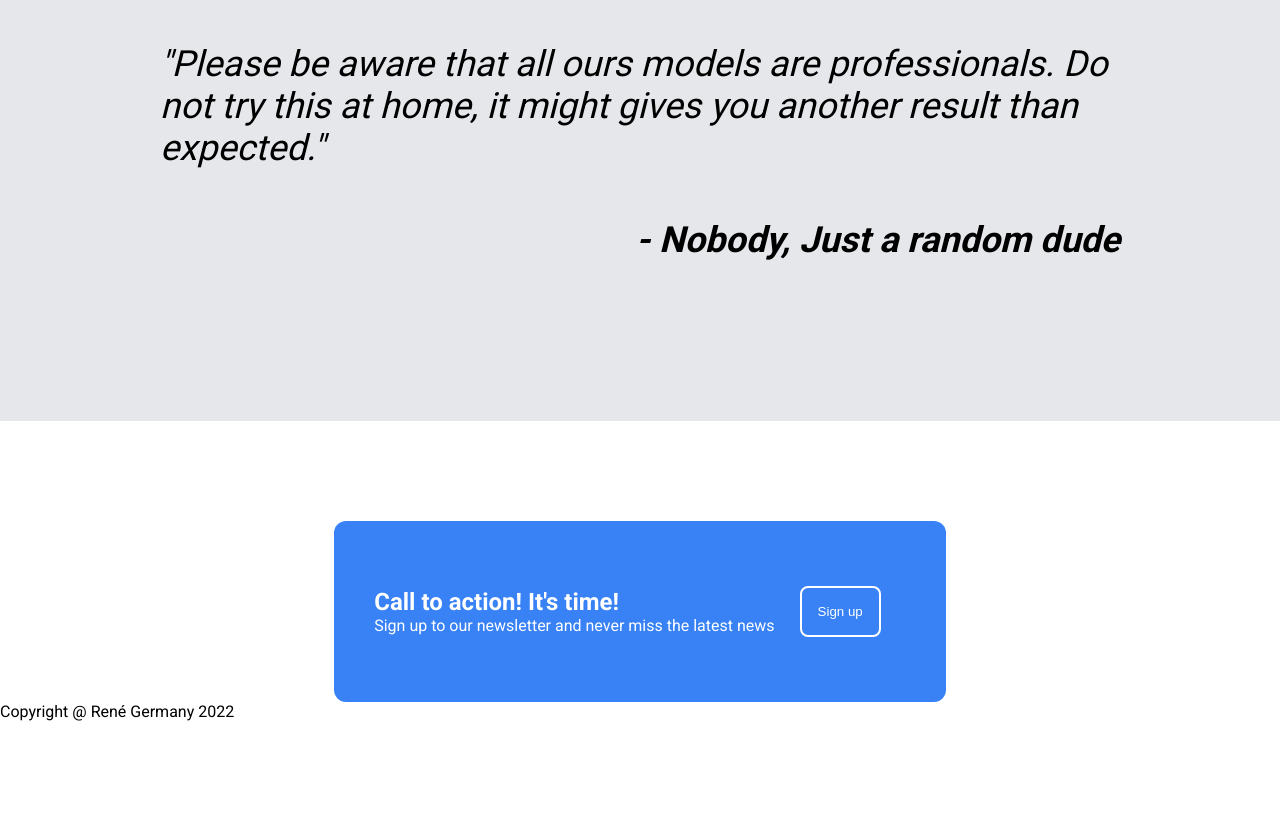
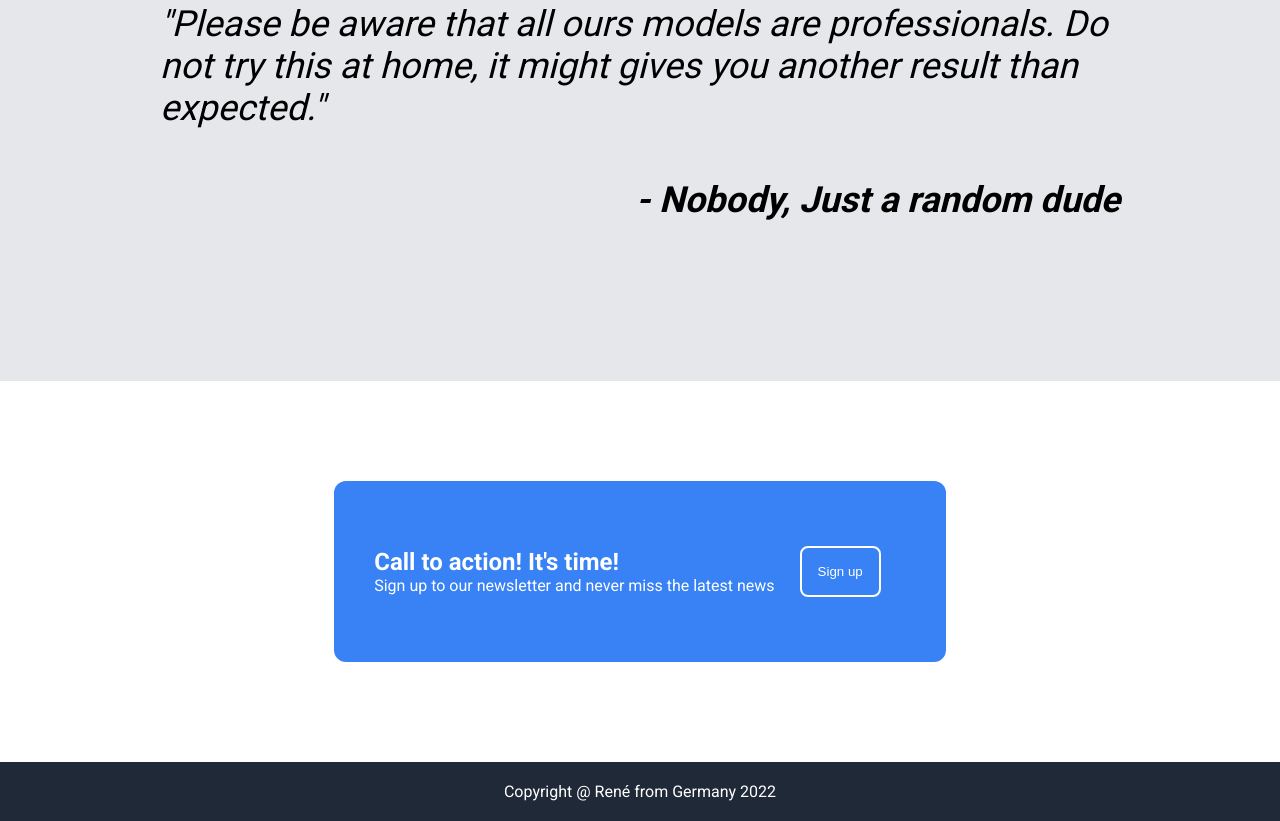
Before and after one commit to OneRoomer/landing-page, a plain HTML site: page index.html in a window 1280 px wide. Shown: the part 1338-2159 px from the top of the page. Before the commit the page ends 2059 px from the top, so only its background shows below. Drawn offline with Linux system fonts and the light colour scheme.

Commit message:
Added Footer and refined some stuff

```diff
--- a/index.html
+++ b/index.html
@@ -54,7 +54,8 @@
         </div>
 
         <div class="box_quote">
-        <div class="inspo_text">"Please be aware that all ours models are professionals. Do not try this at home, it might
+            <div class="inspo_text">"Please be aware that all ours models are professionals. Do not try this at home, it
+                might
                 gives you another result than expected."
             </div>
             <div class="author_inspo">- Nobody, Just a random dude</div>
@@ -71,7 +72,7 @@
         </div>
 
         <div class="footer">
-            <div class="footer_end">Copyright @ René Germany 2022</div>
+            <div class="footer_end">Copyright @ René from Germany 2022</div>
         </div>
 
     </div>
--- a/style.css
+++ b/style.css
@@ -7,6 +7,7 @@
 
 body {
     font-family: Roboto, sans-serif;
+    flex-direction: column;
 }
 
 .dachshund_logo {
@@ -46,7 +47,8 @@ p {
 img {
     width: 200px;
     height: 200px;
-    border: 5px solid #3882f6
+    border: 5px solid #3882f6;
+    border-radius: 12px;
 }
 
 .sign {
@@ -54,6 +56,7 @@ img {
     color: white;
     border: none;
     padding: 12px;
+    font-size: large;
     text-decoration: none;
     border-radius: 12px;
 }
@@ -70,7 +73,7 @@ img {
     background-color: #1f2937;
     align-items: center;
     justify-content: center;
-    padding: 120px;
+    padding: 100px;
 }
 
 .hero_img {
@@ -129,6 +132,7 @@ img {
     justify-content: center;
     align-items: center;
     margin-top: 100px;
+    margin-bottom: 100px;
 }
 
 .cta_foot {
@@ -148,3 +152,12 @@ img {
     border-radius: 8px;
     color: white;
 }
+
+.footer {
+    display: flex;
+    justify-content: center;
+    align-items: center;
+    padding: 20px;
+    background-color: #1f2937;
+    color: white;
+}
```
Lines whose indentation alone changed are shown as unchanged.
